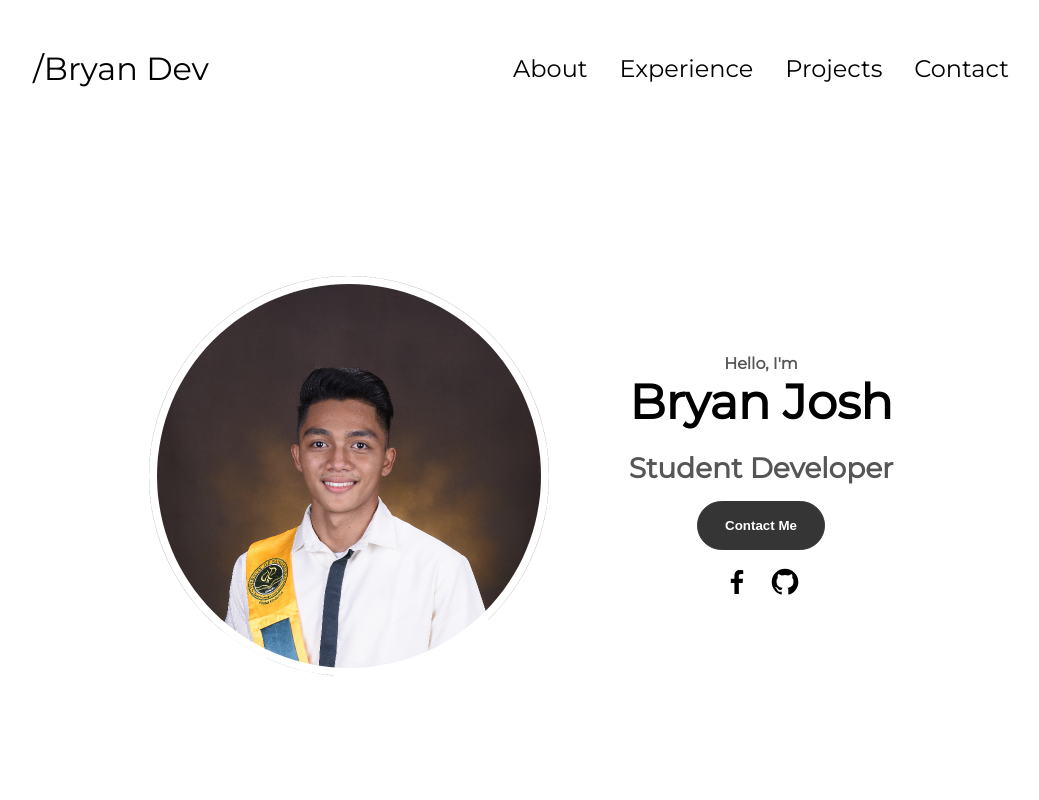
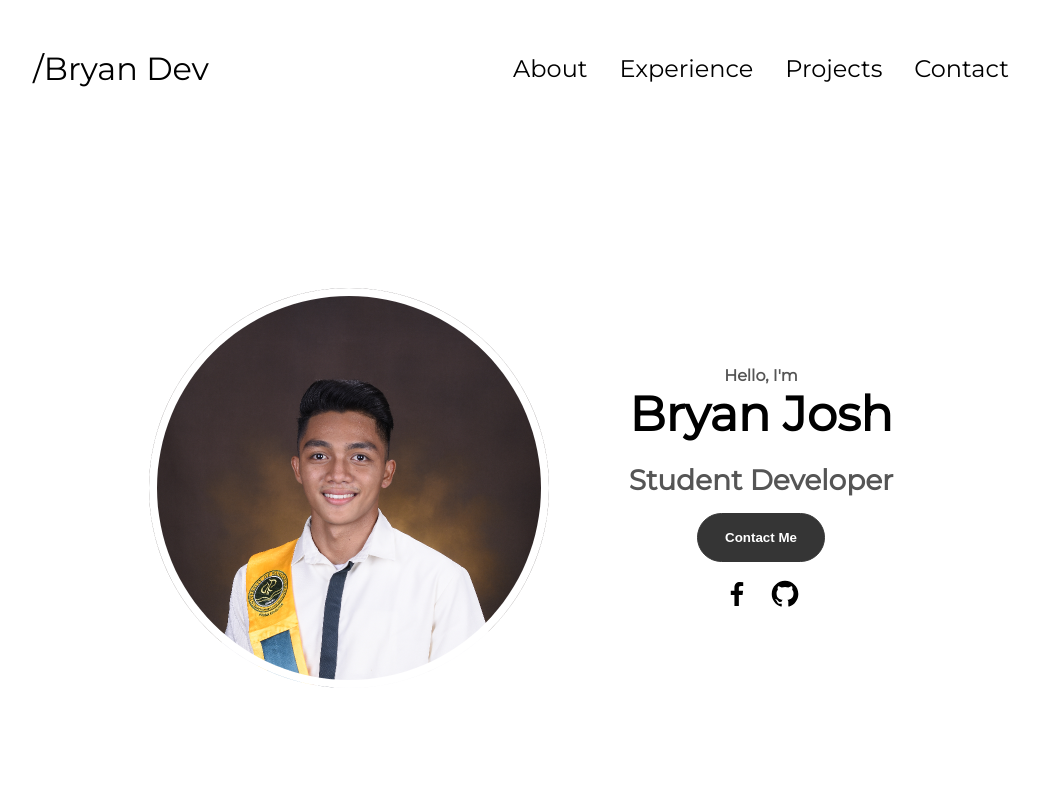
Before and after one commit to beejaay28/Portfolio-2, a plain HTML site: page index.html in a window 1280 px wide. Shown: the top 800 px of the page, without its empty margins (119-1158 px from the left). Drawn offline with Linux system fonts and the light colour scheme; the site is published under a folder, as on GitHub Pages, so addresses that start at the root find nothing.

Commit message:
fixed the mediqueries

```diff
--- a/index.html
+++ b/index.html
@@ -6,7 +6,7 @@
     <meta name="viewport" content="width=device-width, initial-scale=1.0" />
     <title>My Portfolio</title>
     <link rel="stylesheet" href="style.css" />
-    <link rel="stylesheet" href="/assets/mediaqueries.css" />
+    <link rel="stylesheet" href="./assets/mediaqueries.css" />
   </head>
   <body>
     <nav id="desktop-nav">
```
